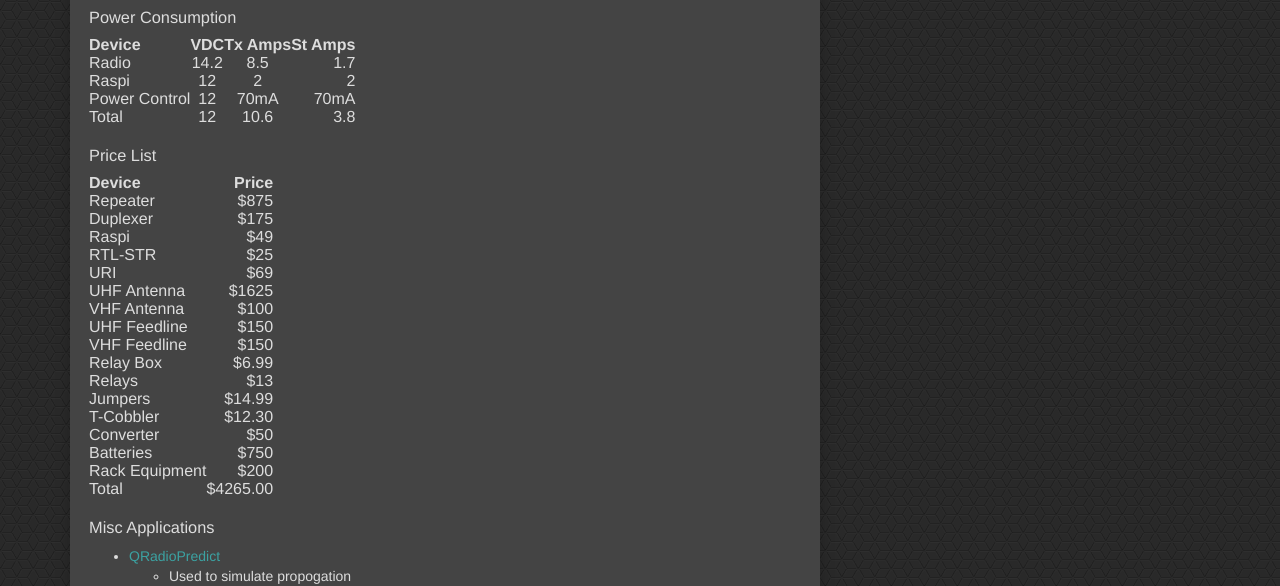
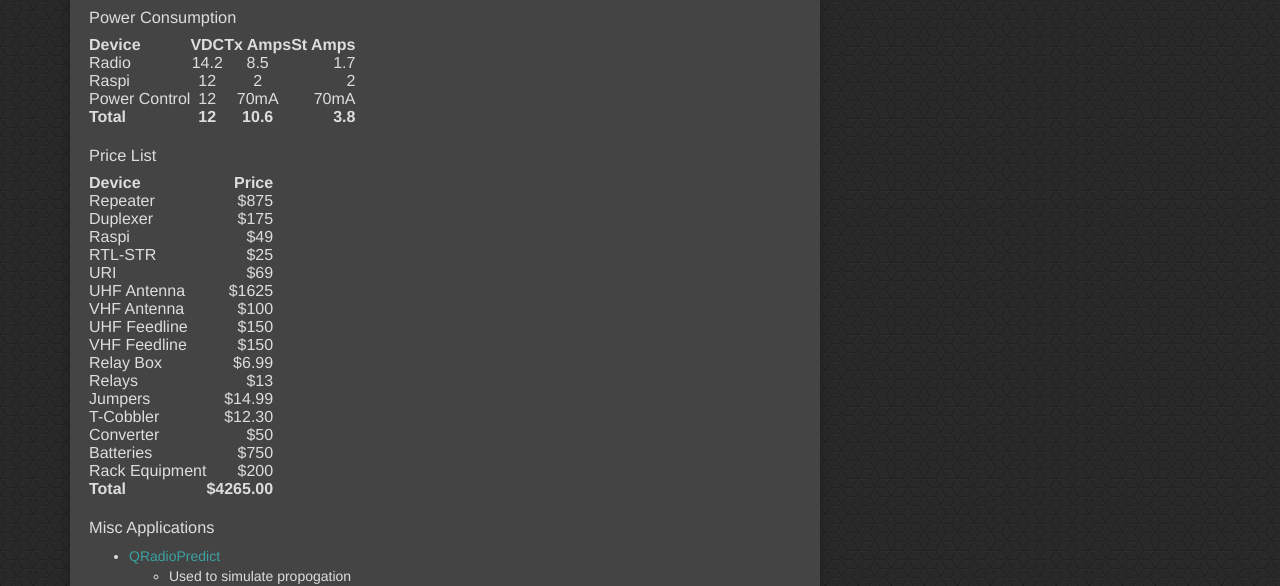
Before and after one commit to enhanced/enhanced.github.io, a Jekyll site: the page built from _posts/2016-02-12-Bristol-Buildout.md, in a window 1280 px wide and 900 px high, scrolled down 1855 px. Shown: the part 150-736 px from the top of the window. Built offline with Jekyll 4.4.1, drawn with Linux system fonts in a browser that asks for light colours.

Commit message:
Formatting

```diff
--- a/_posts/2016-02-12-Bristol-Buildout.md
+++ b/_posts/2016-02-12-Bristol-Buildout.md
@@ -20,6 +20,7 @@
 
 I have not included details about the feedlines in this post, suffice it to say that I am hoping to get feedline for both the UHF and VHF side donated from the [Cheyenne Mountain Repeater Group](http://www.cmrg.org) in the form of 1/2" and 7/8" heliax.
 
+
 ### Core Radio Components
 
 #### MTR2000 40 Watt Radio
@@ -31,6 +32,7 @@
     - 14.2 VDC
 * Cost: $875
 
+
 #### Rasberry Pi II Model B (1GB)
 This will be the primary control device for everything.  It will be responsible for not only APRS information relay but also control the repeater and allow for linking into the [Fun Machine](http://www.k0jsc.com) repeater system while also providing auto patch and reverse auto patch access.
 
@@ -41,6 +43,7 @@
    - 5 VDC
 * Cost: $49
 
+
 #### RTL-SDR
 * For APRS iGate
 * Cost: $25
@@ -48,23 +51,29 @@
  >The RTL-SDR will interface directly with the Rasberry Pi, see notes below for APRS iGate.
  {: .note}
 
+
 #### URI (radio to pi interface and controller)
 * [http://dmkeng.com/URI_Order_Page.htm](http://dmkeng.com/URI_Order_Page.htm)
 * Cost: $69
+
 
 #### Duplexer
 * [Ebay Reseller](http://www.ebay.com/itm/UHF-6-CAVITY-DUPLEXER-for-radio-repeater-N-connector-SQ-/221370208031?hash=item338ab14f1f:g:MZcAAOSw~bFWFabO)
 * Cost: $175
 
+
 #### Commscope DB420 (or equivalent for TX antenna)
 * [Antenna Farm](http://www.theantennafarm.com/catalog/commscope-db420-b-4271.html)
 * Cost: $1625.00
+
 
 #### Diamond X50NA Antenna (VHF APRS RX antenna)
 * Cost: $100
 
 
+
 ### Miscelanious Supporting Hardware
+
 
 #### Power Control
 The Power Controller will be controlled by the GPIO pins on the Rasberry Pi.  it will consist of the following components, I will detail more in a followon posting.
@@ -85,6 +94,7 @@
     - [http://www.instructables.com/id/Web-Controlled-8-Channel-Powerstrip/](http://www.instructables.com/id/Web-Controlled-8-Channel-Powerstrip/)
     - [http://forums.connectedly.com/raspberry-pi-f179/how-controlling-gpio-pins-via-internet-2884/](http://forums.connectedly.com/raspberry-pi-f179/how-controlling-gpio-pins-via-internet-2884/)
 
+
 #### Power StepDown Conversion and Source
 This is a solar/battery/generator site, where the main feed will be a 48v feed.  This feed will need to be down-converted to a 12v feed to power the Rasberry Pi and repeater.
 
@@ -97,8 +107,10 @@
         + $150
         + $150 shipping
 
+
 #### Mounting Hardware
 The system will be mounted in a rack, assuming we will need minimal mounting items.
+
 
 ### Power Consumption
 
@@ -108,7 +120,8 @@
 | Radio  | 14.2|       8.5      | 1.7      |
 | Raspi  | 12  | 2       | 2        |
 | Power Control | 12 | 70mA | 70mA  |
-| Total | 12  |  10.6 | 3.8 |
+| **Total** | **12**  |  **10.6** | **3.8** |
+
 
 ### Price List
 
@@ -131,7 +144,8 @@
 | Converter | $50 |
 | Batteries | $750 |
 | Rack Equipment | $200 |
-| Total | $4265.00 |
+| **Total** | **$4265.00** |
+
 
 ### Misc Applications
 * [QRadioPredict](https://github.com/kantooon/qradiopredict)
@@ -141,6 +155,7 @@
 * [Propogation Modeling](http://www.ve2dbe.com/)
     - Used to simulate propogation (online)
 
+
 ### RasPi APRS iGate Buildout
 * [Some Directions](http://sq7mru.blogspot.co.nz/2013/08/aprs-igate-rx-z-tunera-dvb-t.html)
 * [klaibrate-rtl](https://github.com/asdil12/kalibrate-rtl.git)
```
Also changed, not shown: 6 other files.
